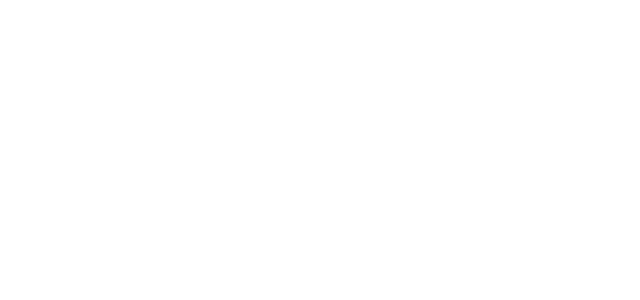
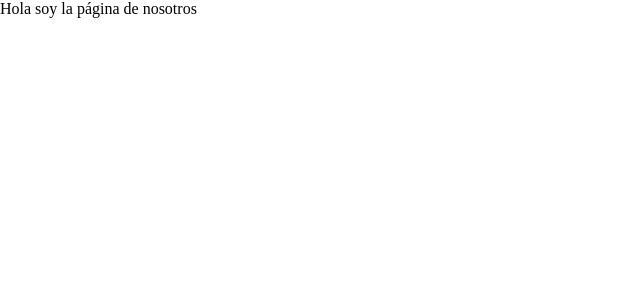
Before and after one commit to Panxitus/HospitalReact, a React (Vite) app: page /about in a window 1280 px wide. Before the commit this address had no page. Shown: the top 300 px of the page, without its empty margins (0-640 px from the left). Built offline with nearby package versions, Linux system fonts and the light colour scheme.

Commit message:
react-router-dom funcionando y pages

```diff
--- a/src/App.jsx
+++ b/src/App.jsx
@@ -1,5 +1,8 @@
 import { Route, Routes } from 'react-router-dom'
 import Homepage from './Components/pages/Home/Homepage'
+import Nosotrospage from './Components/pages/Home/Nosotrospage'
+import Servicepage from './Components/pages/Home/Servicepage'
+import Contactopage from './Components/pages/Home/Contactopage'
 
 
 
@@ -7,6 +10,9 @@ function App() {
   return (
    <Routes>
       <Route path="/" element={<Homepage/>}/>
+      <Route path="/contact" element={<Contactopage/>}/>
+      <Route path="/about" element={<Nosotrospage/>}/>
+      <Route path="/service" element={<Servicepage/>}/>
    </Routes>
   )
 }
--- a/src/Components/pages/Home/Contactopage.jsx
+++ b/src/Components/pages/Home/Contactopage.jsx
@@ -0,0 +1,7 @@
+const Contactopage = () => {
+  return (
+    <div>Hola soy página de contacto</div>
+  )
+}
+
+export default Contactopage
--- /dev/null
+++ b/src/Components/pages/Home/Nosotrospage.jsx
@@ -0,0 +1,9 @@
+import React from 'react'
+
+const Nosotrospage = () => {
+  return (
+    <div>Hola soy la página de nosotros</div>
+  )
+}
+
+export default Nosotrospage
--- a/src/Components/pages/Home/Servicepage.jsx
+++ b/src/Components/pages/Home/Servicepage.jsx
@@ -0,0 +1,8 @@
+
+const Servicepage = () => {
+  return (
+    <div>Hola soy página de servicios</div>
+  )
+}
+
+export default Servicepage
```
Also changed, not shown: src/Components/pages/Home/Nosotrospege.jsx (deleted).
